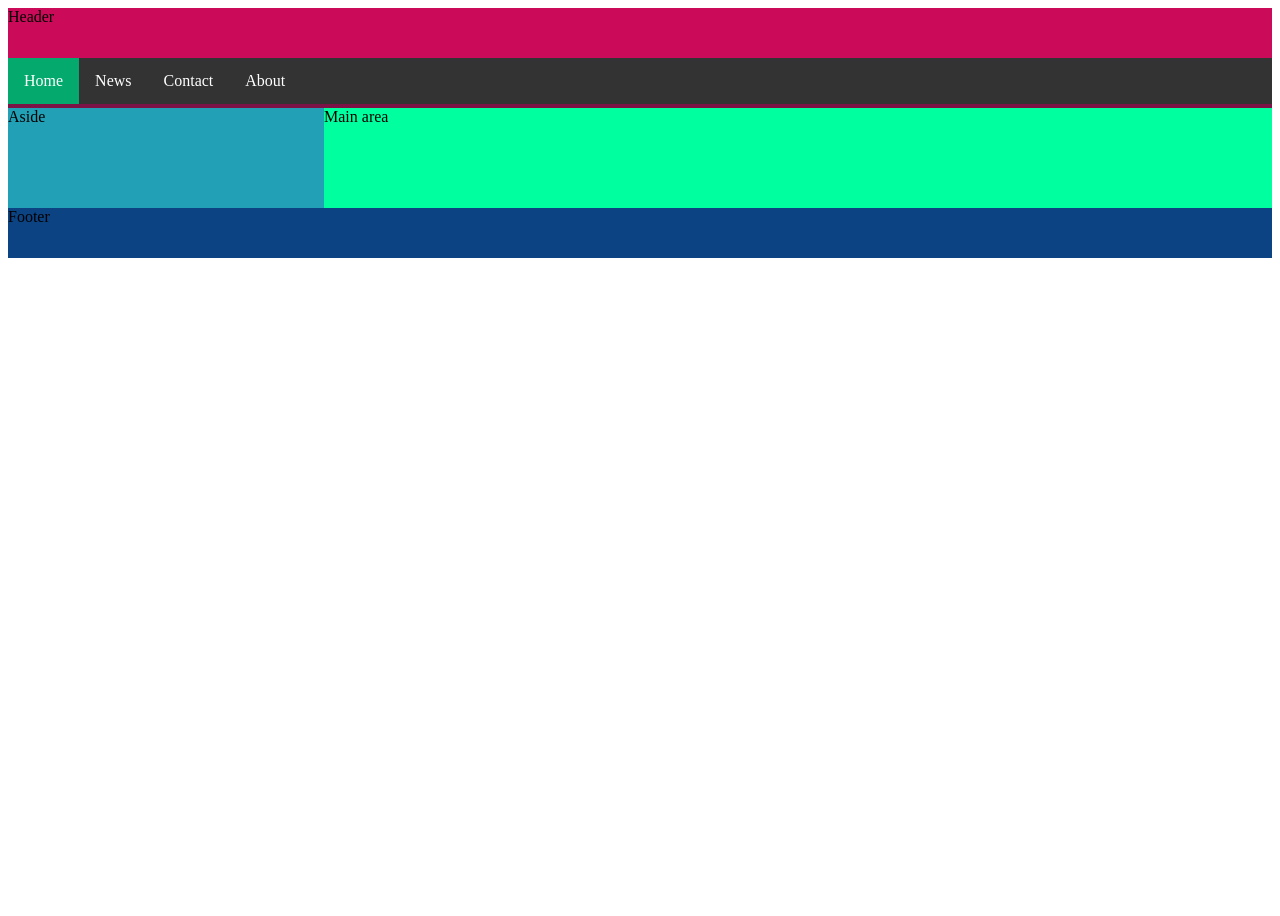
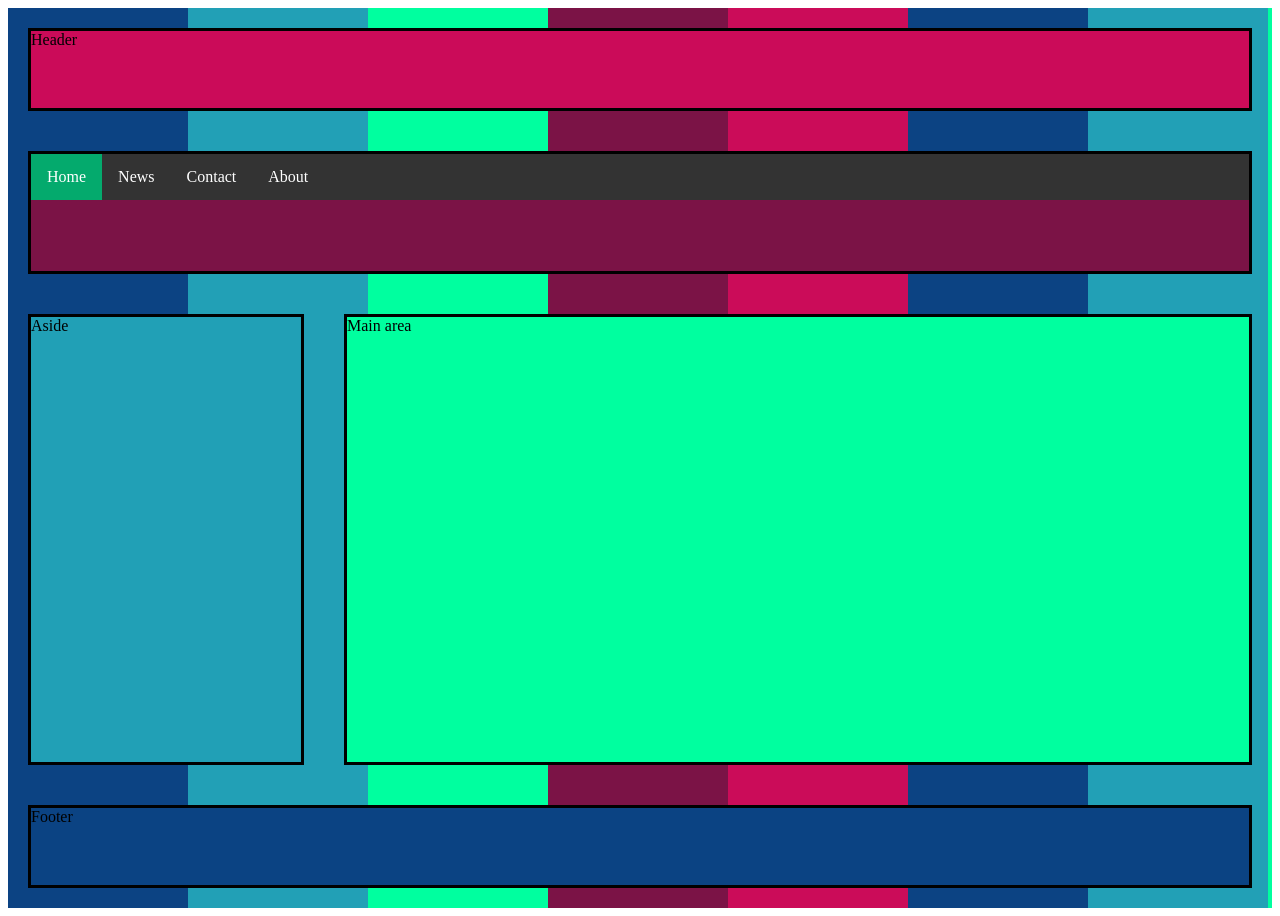
Before and after one commit to archy-calzbioh/portfoli-omg, a plain HTML site: page page.html in a window 1280 px wide. Before the commit the page ends 800 px from the top, so only its background shows below. Drawn offline with Linux system fonts and the light colour scheme.

Commit message:
added background, margin, borders

```diff
--- a/style.css
+++ b/style.css
@@ -1,39 +1,47 @@
 #page {
   display: grid;
   width: 100%;
-  height: 250px;
+  height: 900px;
   grid-template-areas:
     "head  head"
     "nav   nav"
     "aside main"
     "foot  foot";
-  grid-template-rows: 1fr 1fr 2fr 1fr;
+  grid-template-rows: .75fr 1fr 3fr .75fr;
   grid-template-columns: 1fr 3fr;
+
+  background-image: url(pallate.png);
 }
 
 #page > header {
   grid-area: head;
   background-color: #cb0b59;
+  margin: 20px;
+
 }
 
 #page > nav {
   grid-area: nav;
   background-color: #7b1346;
+  margin: 20px;
 }
 
 #page > main {
   grid-area: main;
   background-color: #00ff9f;
+  margin: 20px;
 }
 
 #page > aside {
     grid-area: aside;
     background-color: #21a0b6;
+    margin: 20px;
 }
 
 #page > footer {
   grid-area: foot;
   background-color: #0b4383;
+  margin: 20px;
 }
 
 ul {
@@ -63,3 +71,7 @@ li a:hover:not(.active) {
 .active {
   background-color: #04AA6D;
 }
+
+#page > header, nav, main, aside, footer {
+border: solid black;
+}
```
Also changed, not shown: pallate.png (added).
